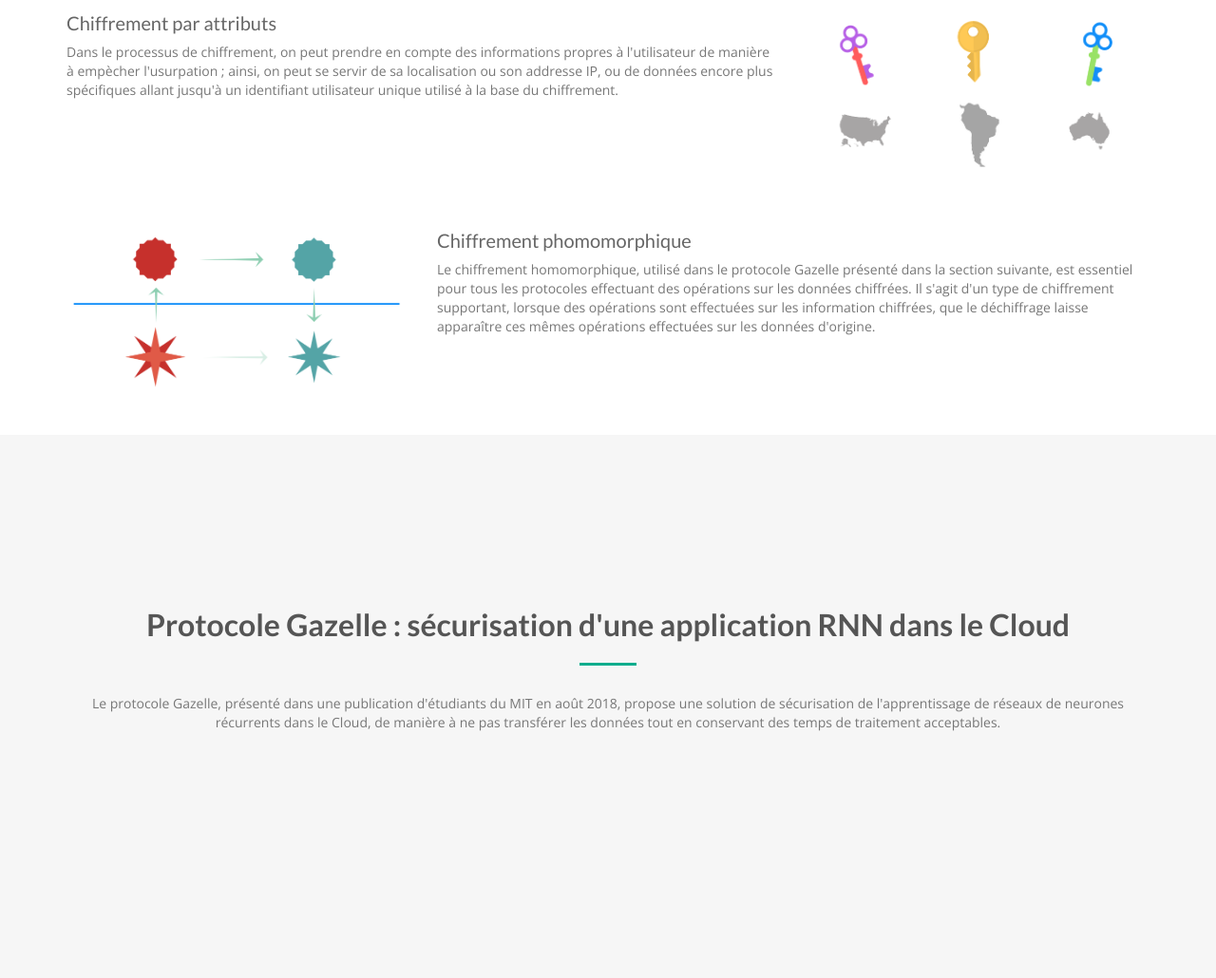
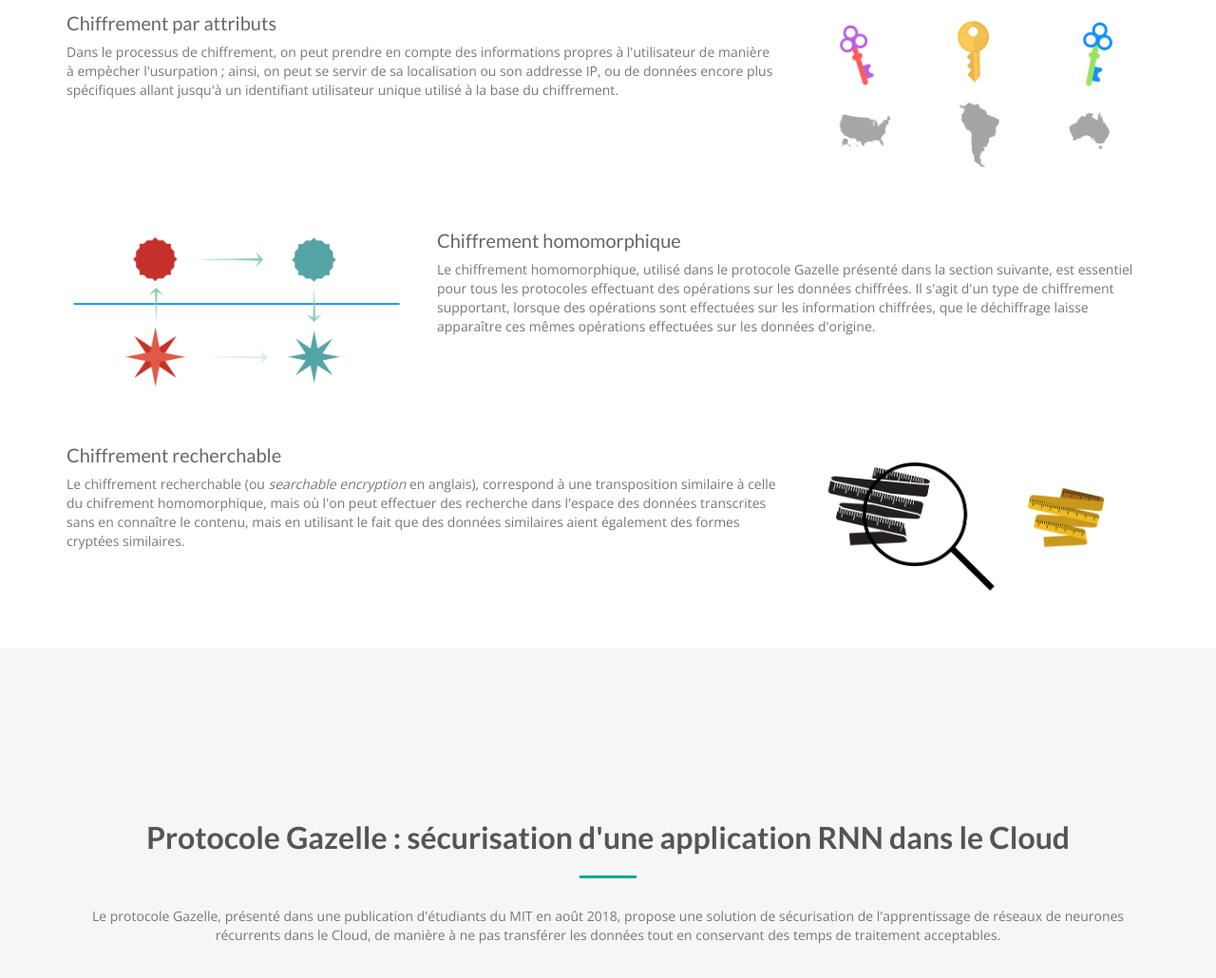
Before and after one commit to pdeperth/VT-ECL, a plain HTML site: page index.html in a window 1280 px wide. Shown: the part 4088-5118 px from the top of the page at 95% size. Drawn offline with nearby package versions, Linux system fonts and the light colour scheme.

Commit message:
recherchable

```diff
--- a/index.html
+++ b/index.html
@@ -241,8 +241,25 @@
       </div>
       <div class="col-md-8">
         <div class="about-text">
-          <h4>Chiffrement phomomorphique</h4>
+          <h4>Chiffrement homomorphique</h4>
           <p>Le chiffrement homomorphique, utilisé dans le protocole Gazelle présenté dans la section suivante, est essentiel pour tous les protocoles effectuant des opérations sur les données chiffrées. Il s'agit d'un type de chiffrement supportant, lorsque des opérations sont effectuées sur les information chiffrées, que le déchiffrage laisse apparaître ces mêmes opérations effectuées sur les données d'origine.</p>
+          </div>
+      </div>
+    </div>
+
+    <div class="space"></div>
+    <div class="row">
+      <div class="col-md-8">
+        <div class="about-text">
+          <h4>Chiffrement recherchable</h4>
+          <p>Le chiffrement recherchable (ou <i>searchable encryption</i> en anglais), correspond à une transposition similaire à celle du chifrement homomorphique, mais où l'on peut effectuer des recherche dans l'espace des données transcrites sans en connaître le contenu, mais en utilisant le fait que des données similaires aient également des formes cryptées similaires.</p>
+          </div>
+      </div>
+      <div class="col-sm-6 col-md-6 col-lg-4 web">
+          <div class="hover-bg">
+            <a href="img/chiffrement/chiffrement_recherchable.png" rel="prettyPhoto">
+              <img src="img/chiffrement/chiffrement_recherchable.png" class="img-responsive">
+            </a>
           </div>
       </div>
     </div>
```
